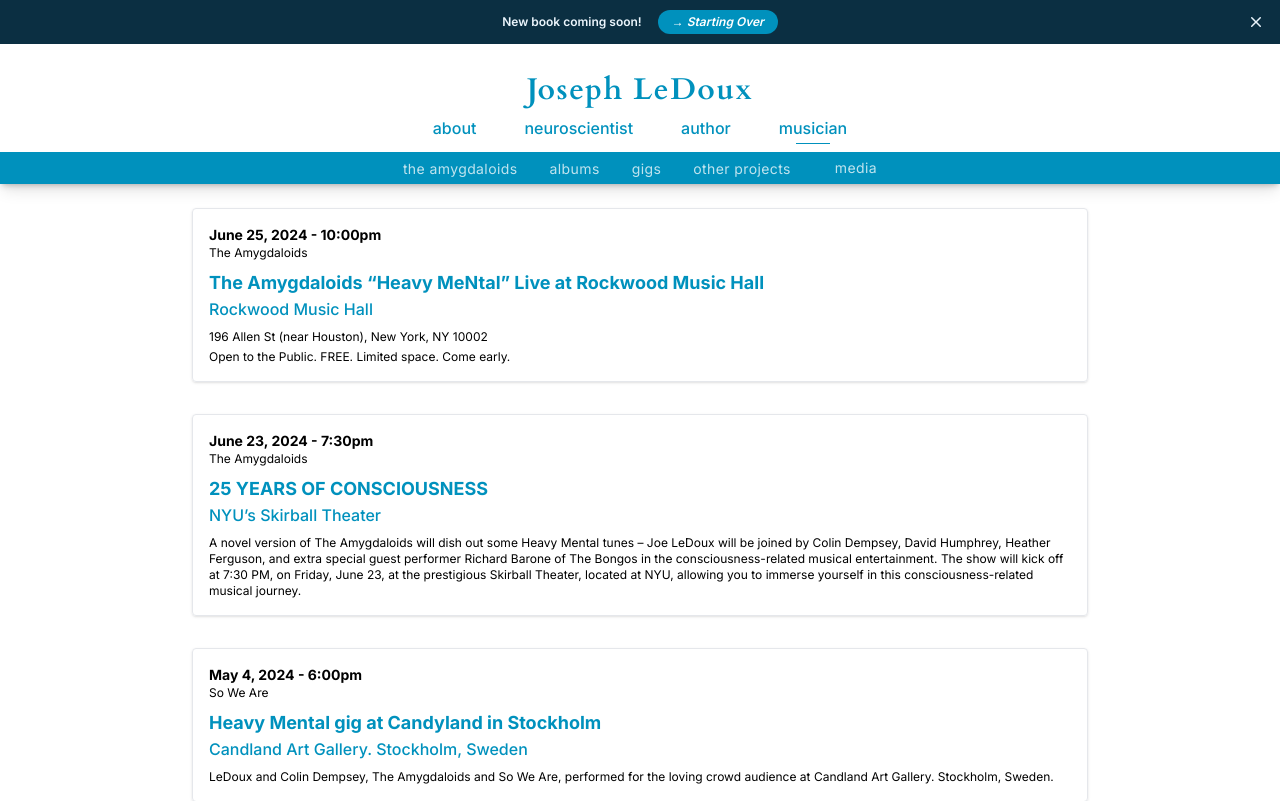
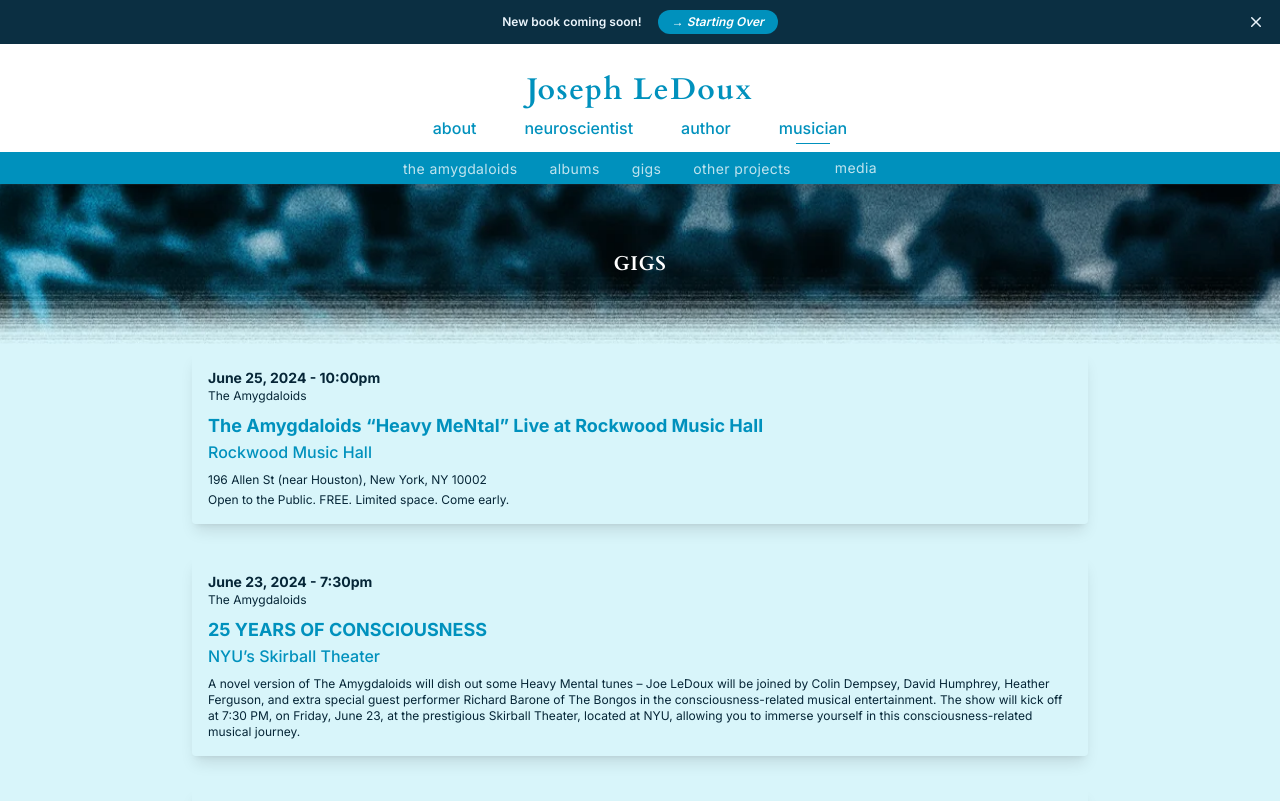
Before and after one commit to imercadal/joe-ledoux, a Next.js app: page /musician/gigs in a window 1280 px wide. Shown: the top 801 px of the page. Built offline with nearby package versions, Linux system fonts and the light colour scheme; a web font is replaced by a local one.

Commit message:
Changes in gigs page

```diff
--- a/app/musician/ShowList.tsx
+++ b/app/musician/ShowList.tsx
@@ -1,5 +1,6 @@
 import { useState } from 'react';
 import { Show } from './show-data';
+import Link from 'next/link';
 import { ArrowLongRightIcon } from "@heroicons/react/16/solid";
 
 export default function ShowList({ shows }: { shows: Show[] }) {
@@ -37,13 +38,12 @@ export default function ShowList({ shows }: { shows: Show[] }) {
       {shows.length > 3 && (
         <div className="mt-4 text-right">
           <ArrowLongRightIcon className="inline h-5 w-5 text-accent" />
-          <button
-            type="button"
-            onClick={() => setShowMore(prev => !prev)}
+          <Link
+            href="/musician/gigs"
             className="text-accent inline font-bold hover:opacity-75"
           >
-            {showMore ? "Show less" : "See more"}
-          </button>
+            "See more"
+          </Link>
         </div>
       )}
     </div>
--- a/app/musician/gigs/page.tsx
+++ b/app/musician/gigs/page.tsx
@@ -6,10 +6,16 @@ export default function GigsPage() {
   const sortedShows = [...shows].sort((a, b) => b.date.getTime() - a.date.getTime());
 
   return (
-    <div className='max-w-4xl mx-auto py-6'>
+    <div className="bg-lightAccent">
+        <div className="relative h-40 z-10 bg-cover bg-center bg-[url('/220_Neuro_Lectures.webp')] flex items-center justify-center">
+            <h3 className="font-bold">GIGS</h3>
+        </div>
+
+
+    <div className='max-w-4xl mx-auto py-2 text-darkest'>
       <ul role="list" className="grid grid-cols-1 gap-x-4 gap-y-8 sm:gap-x-6 xl:gap-x-8">
         {sortedShows.map((show) => (
-          <li key={show._id} className="sm:flex border p-4 rounded shadow">
+          <li key={show._id} className="sm:flex p-4 rounded shadow-lg">
             <div>
               <p>
                 <strong>
@@ -35,5 +41,6 @@ export default function GigsPage() {
       </ul>
       <ScrollToTopButton/>
     </div>
+    </div>
   );
 }
```
